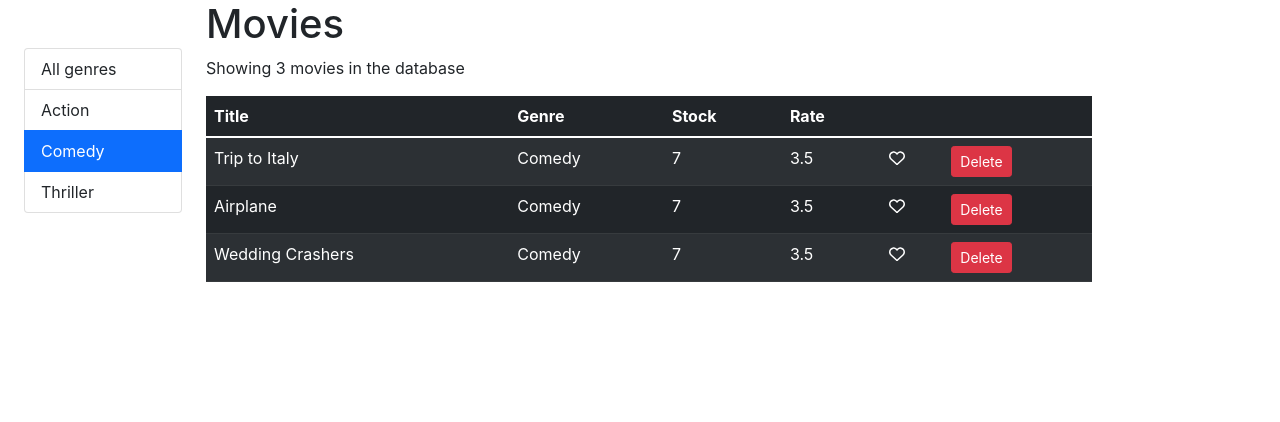
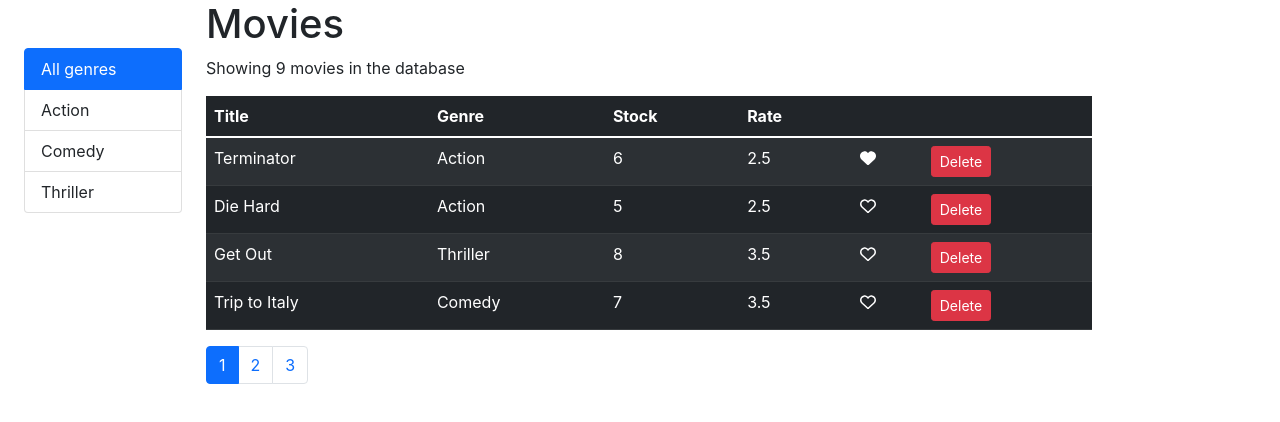
Before and after one commit to nimakarimi76/Friends-list, a React (Create React App) app in the folder mosh/: page / in a window 1280 px wide. Shown: the top 422 px of the page. Built offline with nearby package versions, Linux system fonts and the light colour scheme.

Commit message:
sorting initial setup

```diff
--- a/mosh/src/components/common/listGroup.jsx
+++ b/mosh/src/components/common/listGroup.jsx
@@ -12,6 +12,7 @@ const ListGroup = ({
     <div>
       <div className="list-group">
         <a
+          style={{ cursor: "pointer" }}
           onClick={() => onItemSelect()}
           key="all"
           className={`${className} ${selectedItem ? "" : "active"}`}
@@ -21,6 +22,7 @@ const ListGroup = ({
         </a>
         {items.map((item) => (
           <a
+            style={{ cursor: "pointer" }}
             onClick={() => onItemSelect(item[textProperty])}
             key={item[valueProperty]}
             className={`${className} ${
--- a/mosh/src/components/movies.jsx
+++ b/mosh/src/components/movies.jsx
@@ -14,7 +14,8 @@ class Movies extends Component {
     showInPage: 4,
     currentPage: 1,
     genres: getGenres(),
-    selectedGenre: "Comedy",
+    selectedGenre: "",
+    sortColumn: { path: "title", order: "asc" },
   };
 
   handleDeleteMovie = (id) => {
@@ -35,6 +36,10 @@ class Movies extends Component {
 
   handleGenreSelect = (genre) => {
     this.setState({ selectedGenre: genre, currentPage: 1 });
+  };
+
+  handleSort = (path) => {
+    this.setState({ sortColumn: { path, order: "asc" } });
   };
 
   render() {
@@ -65,6 +70,7 @@ class Movies extends Component {
       showInPage,
       currentPage,
       selectedGenre,
+      sortColumn,
     } = this.state;
 
     const filteredMovies = selectedGenre
@@ -81,6 +87,7 @@ class Movies extends Component {
           movies={moviesPerPage}
           onLike={this.handleLike}
           onDelete={this.handleDelete}
+          onSort={this.handleSort}
         />
 
         <Pagination
--- a/mosh/src/components/moviesTable.jsx
+++ b/mosh/src/components/moviesTable.jsx
@@ -1,15 +1,20 @@
 import React from "react";
 import Like from "./common/like";
 
-export const MoviesTable = ({ movies: moviesPerPage, onLike, onDelete }) => {
+export const MoviesTable = ({
+  movies: moviesPerPage,
+  onLike,
+  onDelete,
+  onSort,
+}) => {
   return (
     <table className="table table-dark table-hover table-striped">
       <thead>
         <tr>
-          <th>Title</th>
-          <th>Genre</th>
-          <th>Stock</th>
-          <th>Rate</th>
+          <th onClick={() => onSort("title")}>Title</th>
+          <th onClick={() => onSort("genre.name")}>Genre</th>
+          <th onClick={() => onSort("numberInStock")}>Stock</th>
+          <th onClick={() => onSort("rating")}>Rate</th>
           <th></th>
           <th></th>
         </tr>
```
